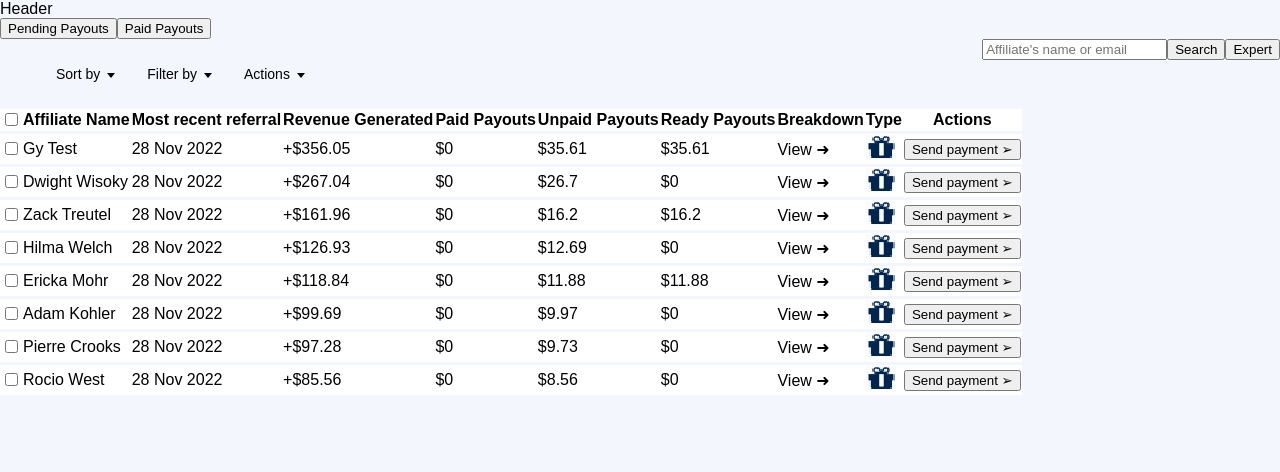
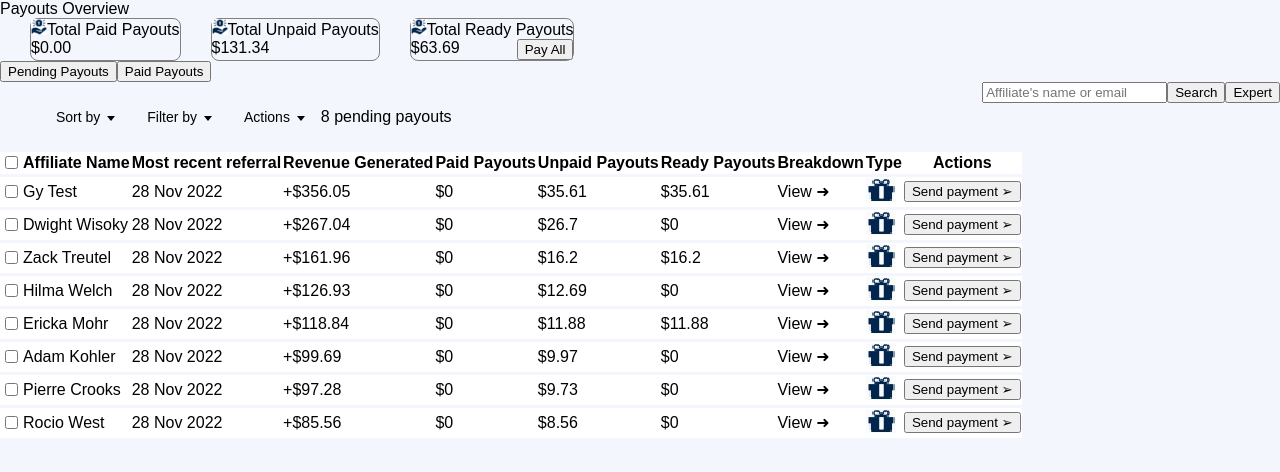
Before and after one commit to passionatestar99939/payouts, a React (Create React App) app: page / in a window 1280 px wide. Shown: the top 472 px of the page. Built offline with nearby package versions, Linux system fonts and the light colour scheme.

Commit message:
implemented XXX pending payouts on NavBar, implemented showing Modal by clicking button 'Pay All'

```diff
--- a/src/components/Body/index.js
+++ b/src/components/Body/index.js
@@ -1,7 +1,7 @@
 import React from "react"
 
 import Tab from "../Tab"
-import NavSearchBar from "../SearchNavBar"
+import NavSearchBar from "../NavSearchBar"
 import Table from "../Table"
 
 const Body = () => {
--- /dev/null
+++ b/src/components/Card/index.css
@@ -0,0 +1,5 @@
+.card {
+  border: 1px solid grey;
+  border-radius: 8px;
+  margin-left: 30px;
+}
--- /dev/null
+++ b/src/components/Card/index.js
@@ -0,0 +1,33 @@
+import React, { useState } from "react"
+import Modal from "../Modal"
+import "./index.css"
+
+const Card = (props) => {
+  const [isShowModal, setIsShowModal] = useState(false)
+
+  return (
+    <div className="card">
+      <div>
+        <img style={{ width: "16px" }} src="/card-img.png" />
+        {props.title}
+      </div>
+      <div style={{ display: "flex", justifyContent: "space-between" }}>
+        <div>${props.value}</div>
+        {props.isReadyPayouts ? (
+          <button
+            onClick={() => {
+              setIsShowModal(true)
+            }}
+          >
+            Pay All
+          </button>
+        ) : (
+          ""
+        )}
+      </div>
+      <Modal isShowModal={isShowModal} setIsShowModal={setIsShowModal} />
+    </div>
+  )
+}
+
+export default Card
--- a/src/components/Header/index.js
+++ b/src/components/Header/index.js
@@ -1,9 +1,27 @@
 import React from "react"
+import { useSelector, useDispatch } from "react-redux"
+
+import Card from "../Card"
 
 const Header = () => {
+  const totalValueData = useSelector((state) => state.totalValue.data)
+
+  // console.log(`???=>totalValueData:${totalValueData}`)
   return (
     <div>
-      Header
+      <div>Payouts Overview</div>
+      <div style={{ display: "flex" }}>
+        <Card title="Total Paid Payouts" value={totalValueData.paid} />
+        <Card
+          title="Total Unpaid Payouts"
+          value={totalValueData.unpaid}
+        />
+        <Card
+          title="Total Ready Payouts"
+          value={totalValueData.ready}
+          isReadyPayouts={true}
+        />
+      </div>
     </div>
   )
 }
--- a/src/components/Modal/index.js
+++ b/src/components/Modal/index.js
@@ -2,7 +2,8 @@ import React, { useState, useEffect, useRef } from "react"
 import ReactModal from "react-modal"
 
 import { useSelector, useDispatch } from "react-redux"
-import { updateData } from "../../store/slices/mainTableSlice"
+import { updateData as updateMainTableData } from "../../store/slices/mainTableSlice"
+import { updateData as updateTotalValueData } from "../../store/slices/totalValueSlice"
 
 import "./style.css"
 
@@ -25,6 +26,25 @@ const Modal = (props) => {
     })
     storeCredit.current = storeCredit.current.toFixed(2)
     total.current = storeCredit.current
+
+    let totalPaid = 0,
+      totalUnpaid = 0,
+      totalReady = 0
+
+    tableData.forEach((ele) => {
+      totalPaid += ele["Paid Payouts"]
+      totalUnpaid += ele["Unpaid Payouts"]
+      totalReady += ele["Ready Payouts"]
+    })
+    console.log(`???=>total unpaid:${totalUnpaid}`)
+
+    dispatch(
+      updateTotalValueData({
+        paid: totalPaid.toFixed(2),
+        unpaid: totalUnpaid.toFixed(2),
+        ready: totalReady.toFixed(2),
+      })
+    )
   }
 
   const sendPayouts = () => {
@@ -99,7 +119,7 @@ const Modal = (props) => {
                         ...tempTableData[index],
                         checked: tempTableData[index].checked ^ 1,
                       }
-                      dispatch(updateData({ data: tempTableData }))
+                      dispatch(updateMainTableData({ data: tempTableData }))
                       calculate()
                     }}
                   />
--- a/src/components/NavBar/index.js
+++ b/src/components/NavBar/index.js
@@ -1,9 +1,11 @@
+import { useSelector } from "react-redux"
 import MenuItems from "./MenuItems"
 import { menuItems } from "../../data/constants"
 
 import "./index.css"
 
 const NavBar = () => {
+  const tableData = useSelector((state) => state.mainTable.data)
   return (
     <nav>
       <ul className="menus">
@@ -11,6 +13,7 @@ const NavBar = () => {
           const depthLevel = 0
           return <MenuItems items={menu} key={index} depthLevel={depthLevel} />
         })}
+        {tableData.length} pending payouts
       </ul>
     </nav>
   )
--- a/src/components/SearchNavBar/index.js
+++ b/src/components/NavSearchBar/index.js
@@ -5,7 +5,7 @@ import SearchBar from "../SearchBar"
 
 const NavSearchBar = () => {
   return (
-    <div style={{ display: "flex", justifyContent:"space-between" }}>
+    <div style={{ display: "flex", justifyContent: "space-between" }}>
       <NavBar />
       <SearchBar />
     </div>
--- a/src/store/index.js
+++ b/src/store/index.js
@@ -2,8 +2,9 @@ import { configureStore } from "@reduxjs/toolkit"
 // import logger from "redux-logger"
 
 import mainTableReducer from "./slices/mainTableSlice"
+import totalValueSlice from "./slices/totalValueSlice"
 
 export const store = configureStore({
-  reducer: { mainTable: mainTableReducer },
+  reducer: { mainTable: mainTableReducer, totalValue: totalValueSlice },
   // middleware: (getDefaultMiddleware) => getDefaultMiddleware().concat(logger),
 })
--- /dev/null
+++ b/src/store/slices/totalValueSlice.js
@@ -0,0 +1,20 @@
+import { createSlice } from "@reduxjs/toolkit"
+
+const initialState = {
+  data: { paid: 0, unpaid: 0, ready: 0 },
+}
+
+export const totalValueSlice = createSlice({
+  name: "totalValue______",
+  initialState,
+  reducers: {
+    updateData: (state, action) => {
+      state.data = {...action.payload}
+    },
+  },
+})
+
+// Action creators are generated for each case reducer function
+export const { updateData } = totalValueSlice.actions
+
+export default totalValueSlice.reducer
```
Also changed, not shown: public/card-img.png (added).
